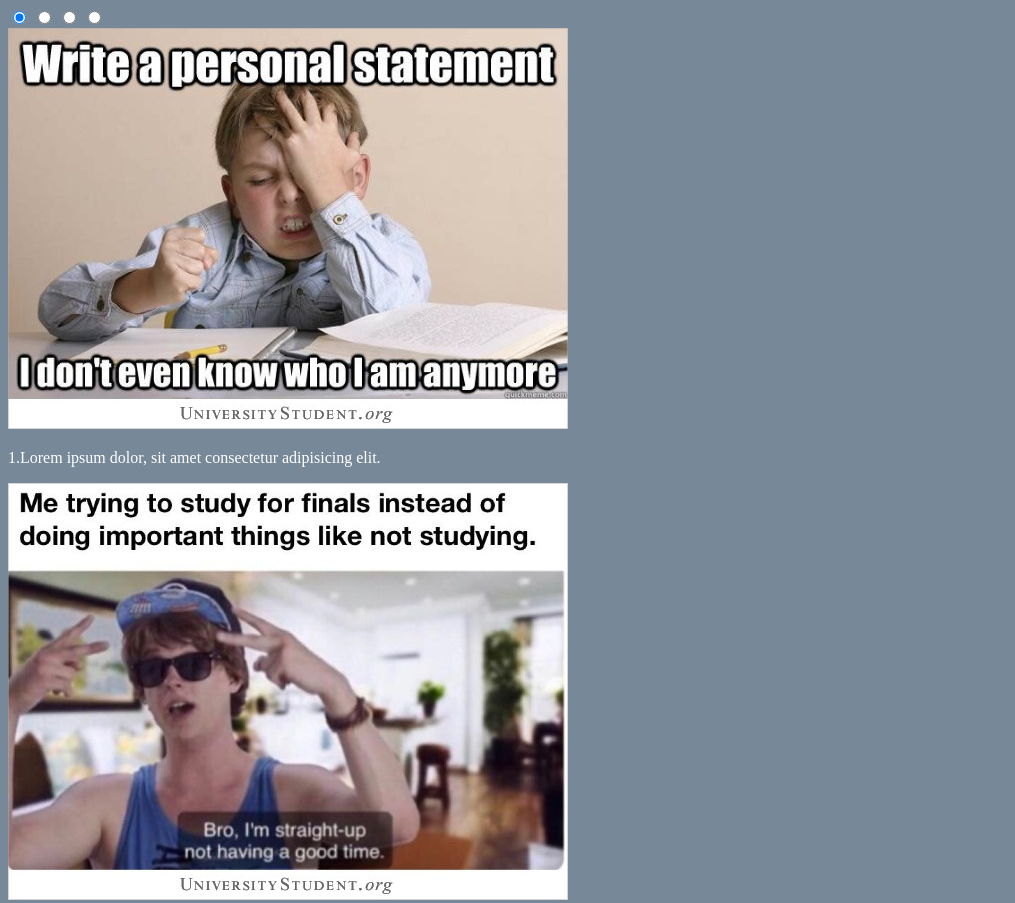
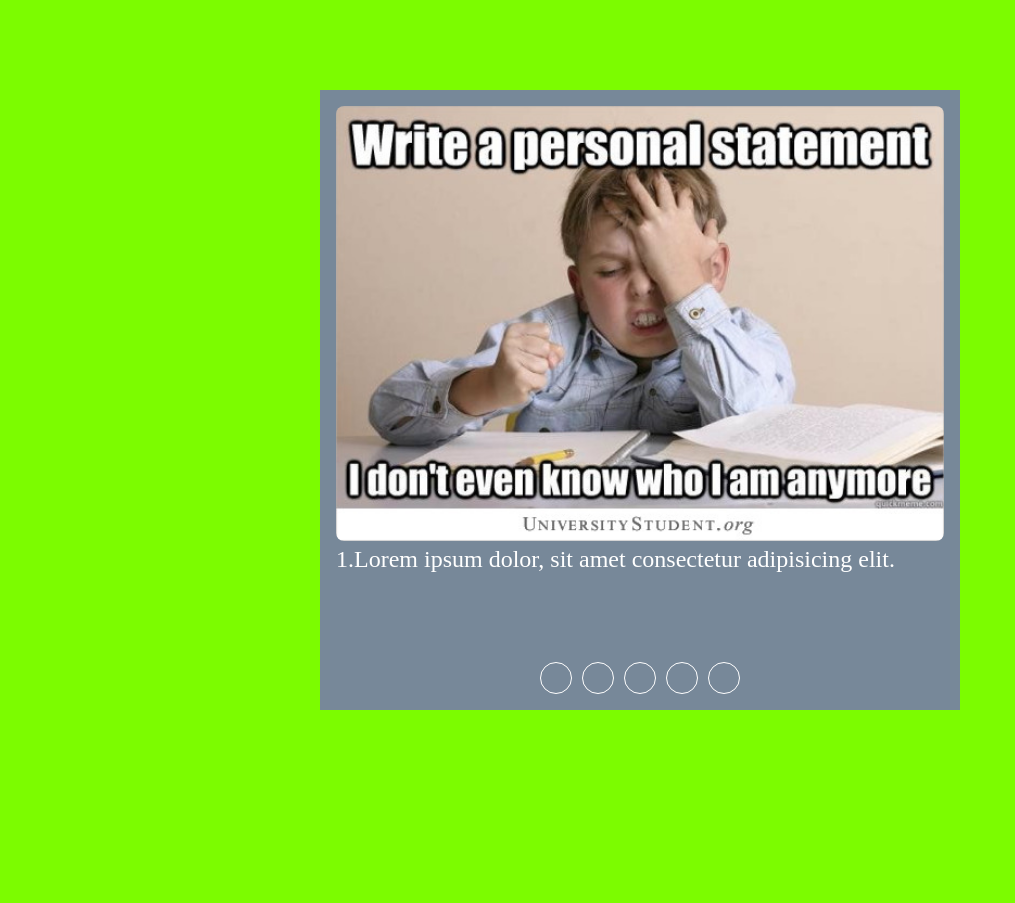
Before and after one commit to maxkovalenko97/cssMemSlider, a plain HTML site: page cssMemSlider/index.html in a window 1280 px wide. Shown: the top 903 px of the page, without its empty margins (0-1015 px from the left). After the commit the page ends 800 px from the top, so only its background shows below. Drawn offline with Linux system fonts and the light colour scheme.

Commit message:
feat: add basic css  (Sun, May 15, 2022 08:01:33 PM)

```diff
--- a/cssMemSlider/index.html
+++ b/cssMemSlider/index.html
@@ -12,27 +12,31 @@
 <body>
     <div class="wrapper">
         <div class="slider">
-            <input type="radio"  checked name="mem" id="slider-bullet-1">
-            <input type="radio" name="mem" id="slider-bullet-2">
-            <input type="radio" name="mem" id="slider-bullet-3">
-            <input type="radio" name="mem" id="slider-bullet-4">
+            <input type="radio"  checked name="mem" id="slider-bullet-1" class="slider-bullet1">
+            <input type="radio" name="mem" id="slider-bullet-2" class="slider-bullet1">
+            <input type="radio" name="mem" id="slider-bullet-3" class="slider-bullet1">
+            <input type="radio" name="mem" id="slider-bullet-4" class="slider-bullet1">
+            <input type="radio" name="mem" id="slider-bullet-5" class="slider-bullet1">
 
-
-            <div class="slide1">
+            <div class="slide first-slide">
                 <img src="./assets/img/mem1.jpg" class="slider-img" alt="Mem">
                 <p class="slider-title">1.Lorem ipsum dolor, sit amet consectetur adipisicing elit.</p>
             </div>
-            <div class="slide2">
+            <div class="slide">
                 <img src="./assets/img/mem2.jpg" class="slider-img" alt="Mem">
                 <p class="slider-title">2.Lorem ipsum dolor, sit amet consectetur adipisicing elit.</p>
             </div>
-            <div class="slide3">
+            <div class="slide">
                 <img src="./assets/img/mem3.jpg" class="slider-img" alt="Mem">
                 <p class="slider-title">3.Lorem ipsum dolor, sit amet consectetur adipisicing elit.</p>
             </div>
-            <div class="slide4">
+            <div class="slide">
                 <img src="./assets/img/mem4.jpg" class="slider-img" alt="Mem">
                 <p class="slider-title">4.Lorem ipsum dolor, sit amet consectetur adipisicing elit.</p>
+            </div>
+            <div class="slide">
+                <img src="./assets/img/mem4.jpg" class="slider-img" alt="Mem">
+                <p class="slider-title">5.Lorem ipsum dolor, sit amet consectetur adipisicing elit.</p>
             </div>
         </div>
         <div class="slider-bullets-container">
@@ -40,6 +44,7 @@
             <label class="slider-bullet slider-bullet-2" for="slider-bullet-2"></label>
             <label class="slider-bullet slider-bullet-3" for="slider-bullet-3"></label>
             <label class="slider-bullet slider-bullet-4" for="slider-bullet-4"></label>
+            <label class="slider-bullet slider-bullet-5" for="slider-bullet-5"></label>
         </div>
     </div>
 </body>
--- a/cssMemSlider/styles/slider.css
+++ b/cssMemSlider/styles/slider.css
@@ -1,6 +1,117 @@
+* {
+	box-sizing: border-box;
+	margin: 0;
+	padding: 0;
+  }
+
+  input[type=radio]{
+	display: none;
+  }
+
 body {
-	min-width: 19rem;
+	max-width: 100%;
+	background: lawngreen;
+	color: #fff;
+
+	height: 100vh;
+
+	display: flex;
+	justify-content: center;
+	align-items: center;
+}
+
+.wrapper {
+	width: 80vw;
+	max-width: 40rem;
+	overflow: hidden;
+	margin: 1.25rem;
+	display: flex;
+	flex-direction: column;
+	gap: 1.25rem 0;
+
+	padding-bottom: 1rem;
+
 	background: lightslategray;
+  }
+
+  .slider {
+	width: 500%;
+	height: 100%;
+	display: flex;
+  }
+
+  .slide {
+	width: 20%;
+	height: 100%;
+	transition: all 0.3s;
+	padding: 1rem;
+
+	display: flex;
+	flex-direction: column;
+  }
+
+  .slide img {
+	display: block;
 	width: 100%;
+	height: 100%;
+	object-fit: cover;
+	border-radius: 0.5rem;
+  }
+
+  p {
 	color: #fff;
+	font-size: 1.5rem;
+	font-weight: 400;
+	margin-top: 0.3125rem;
+  }
+
+  .slider-bullets-container {
+	display: flex;
+	align-items: center;
+	justify-content: center;
+	gap: 0 0.625rem;
+  }
+
+  .slider-bullet {
+	width: 2rem;
+	height: 2rem;
+	border: 1px solid #fff;
+	border-radius: 1rem;
+	cursor: pointer;
+	transition: all 0.3s;
+  }
+
+.slider-bullet1:checked ~ .slider-bullet-1 {
+  background: rgb(98, 20, 20);
 }
+
+.slider-bullet:hover {
+  background: rgb(58, 162, 58);
+}
+
+#slider-bullet-1:checked ~ .first-slide {
+	margin-left: 0;
+}
+
+#slider-bullet-2:checked ~ .first-slide {
+	margin-left: -20%;
+}
+
+#slider-bullet-3:checked ~ .first-slide {
+	margin-left: -40%;
+}
+
+#slider-bullet-4:checked ~ .first-slide {
+	margin-left: -60%;
+}
+
+#slider-bullet-5:checked ~ .first-slide {
+	margin-left: -80%;
+}
+
+
+@media (max-width: 460px) {
+	html {
+	  font-size: 0.5rem;
+	}
+  }
```
